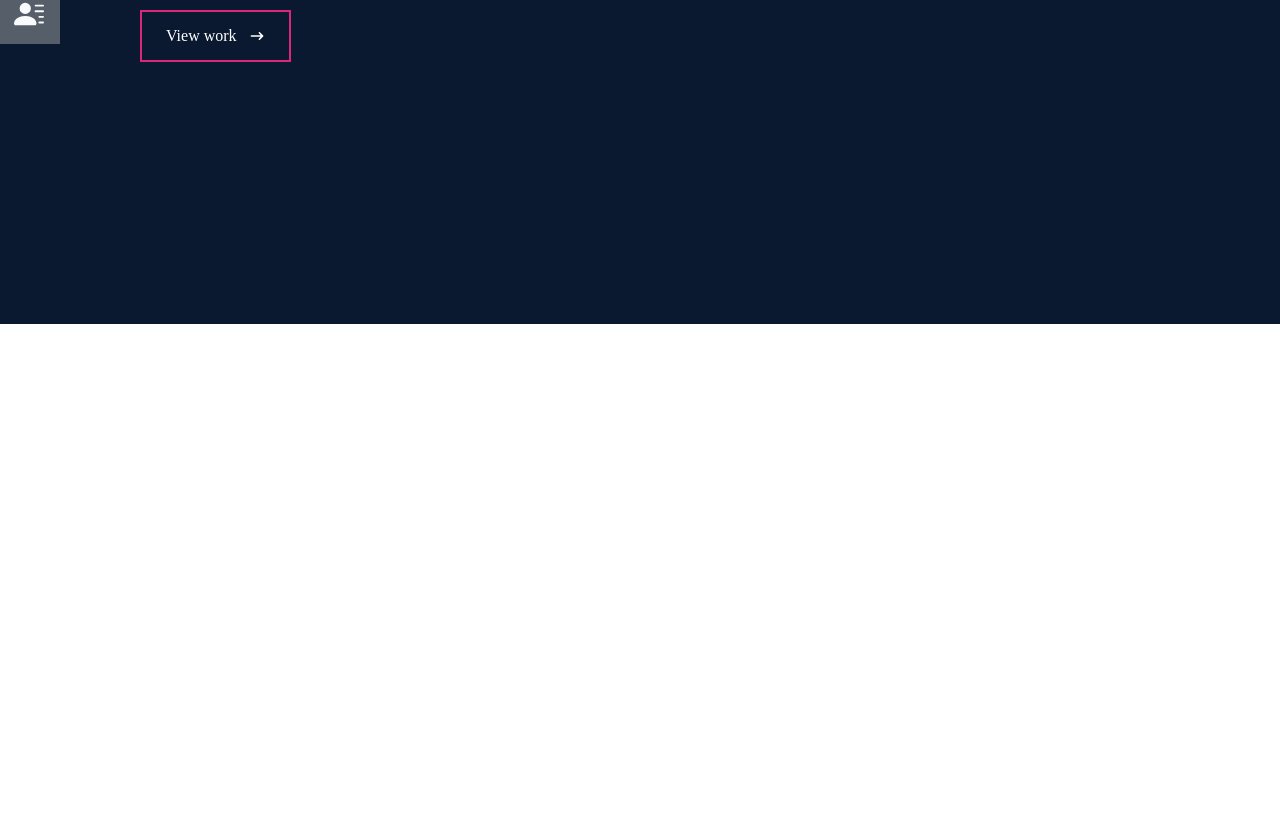
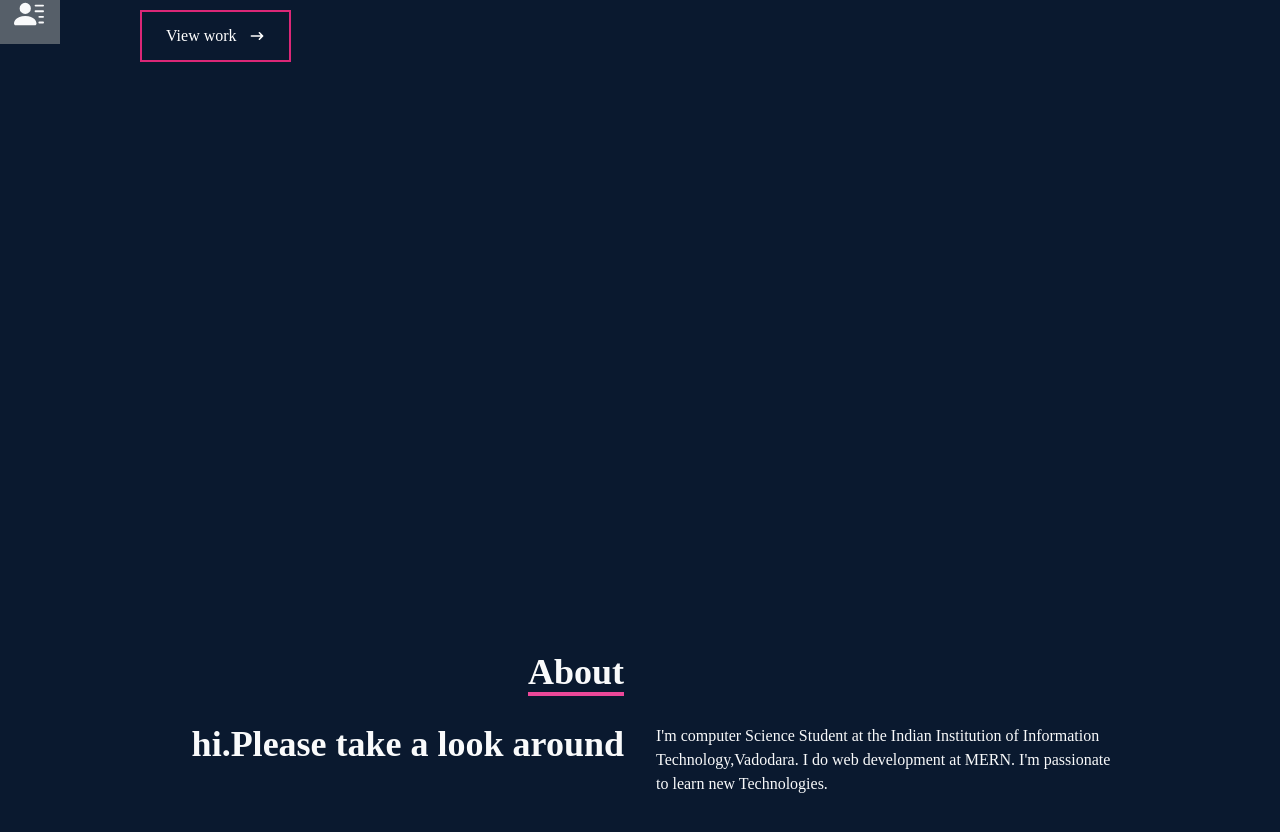
Before and after one commit to Aryanhac/MyPortFolio, a React (Create React App) app: page / in a window 1280 px wide. Shown: the part 476-1308 px from the top of the page. Before the commit the page ends 800 px from the top, so only its background shows below. Built offline with nearby package versions, Linux system fonts and the light colour scheme.

Commit message:
complete about

```diff
--- a/src/App.js
+++ b/src/App.js
@@ -1,10 +1,12 @@
 import Navbar from "./component/Navbar";
 import Home from "./component/Home";
+import About from "./component/About"
 function App() {
   return (
     <div>
     <Navbar></Navbar>
     <Home></Home>
+    <About></About>
     </div>
   );
 }
--- /dev/null
+++ b/src/component/About.js
@@ -0,0 +1,27 @@
+import React from 'react'
+
+const About = () => {
+  return (
+    <div className='bg-[#0a192f] w-full h-screen text-gray-50'>
+    <div className='flex flex-col w-full h-screen justify-center items-center'>
+        <div className='grid grid-cols-2 max-w-[1000px] gap-8'>
+            <div className='sm:text-right pb-8 pl-4'>
+                <p className='border-b-4 border-pink-500 text-4xl font-bold inline'>About</p>
+            </div>
+            <div></div>
+        </div>
+        <div className='sm:grid-cols-2 grid max-w-[1000px] w-full px-4 gap-8'>
+            <div className='text-4xl sm:text-right font-bold'>
+                <p>hi.Please take a look around</p>
+            </div>
+            <div>
+                I'm computer Science Student at the Indian Institution of Information Technology,Vadodara. I do web development at MERN.
+                I'm passionate to learn new Technologies.
+            </div>
+        </div>
+    </div>
+    </div>
+  )
+}
+
+export default About
--- a/src/component/Home.js
+++ b/src/component/Home.js
@@ -3,7 +3,7 @@ import {HiArrowNarrowRight} from 'react-icons/hi'
 
 const Home = () => {
   return (
-    <div className="bg-[#0a192f] w-full h-screen">
+    <div name='home' className="bg-[#0a192f] w-full h-screen">
         <div className='max-w-[1000px] mx-auto flex flex-col justify-center h-full'>
             <p className='text-pink-600'>Hi, my name is</p>
             <h1 className='text-4xl sm:text-7xl font-bold text-[#ccd6f6]'>Aryan Gupta</h1>
```
